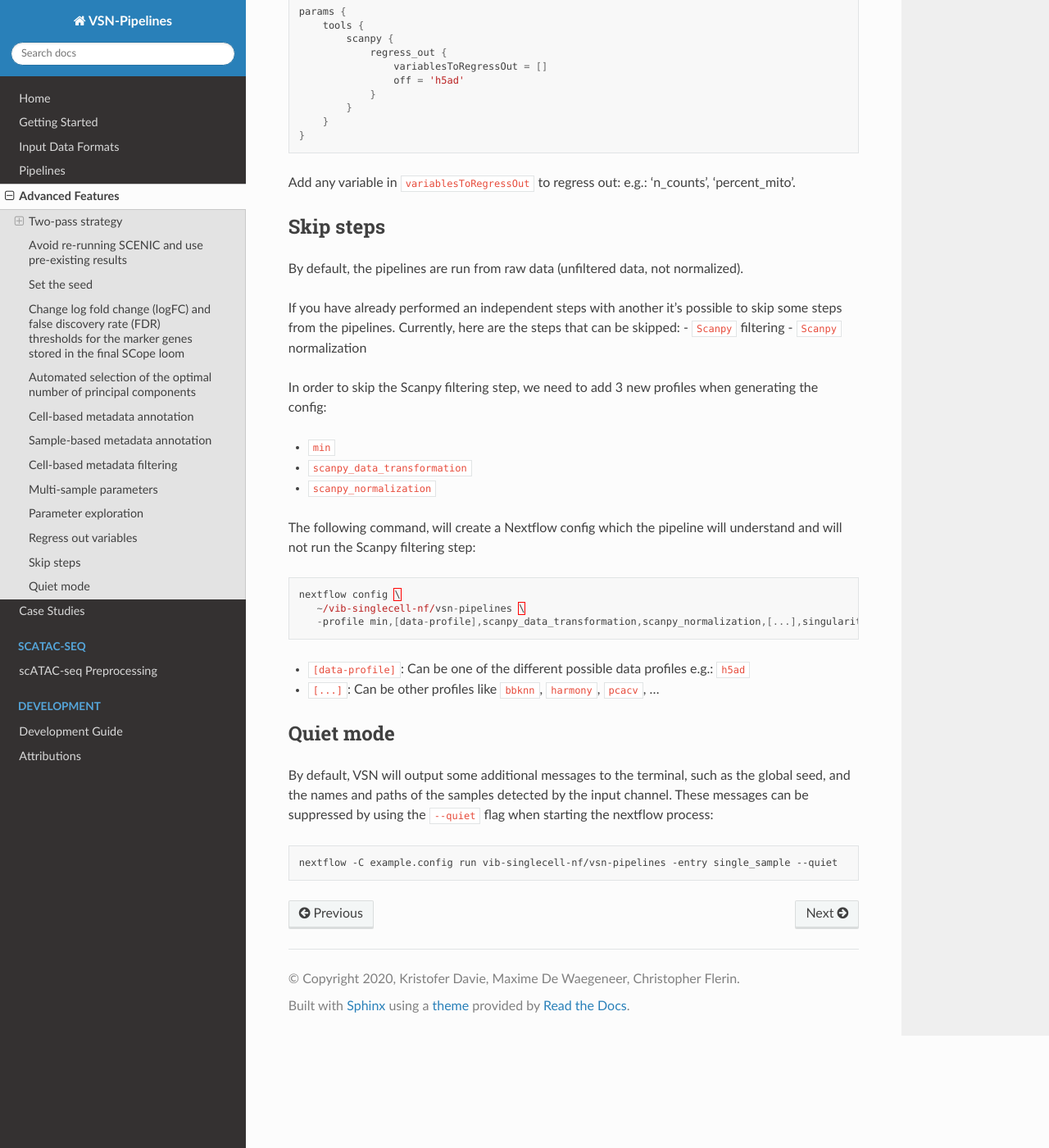
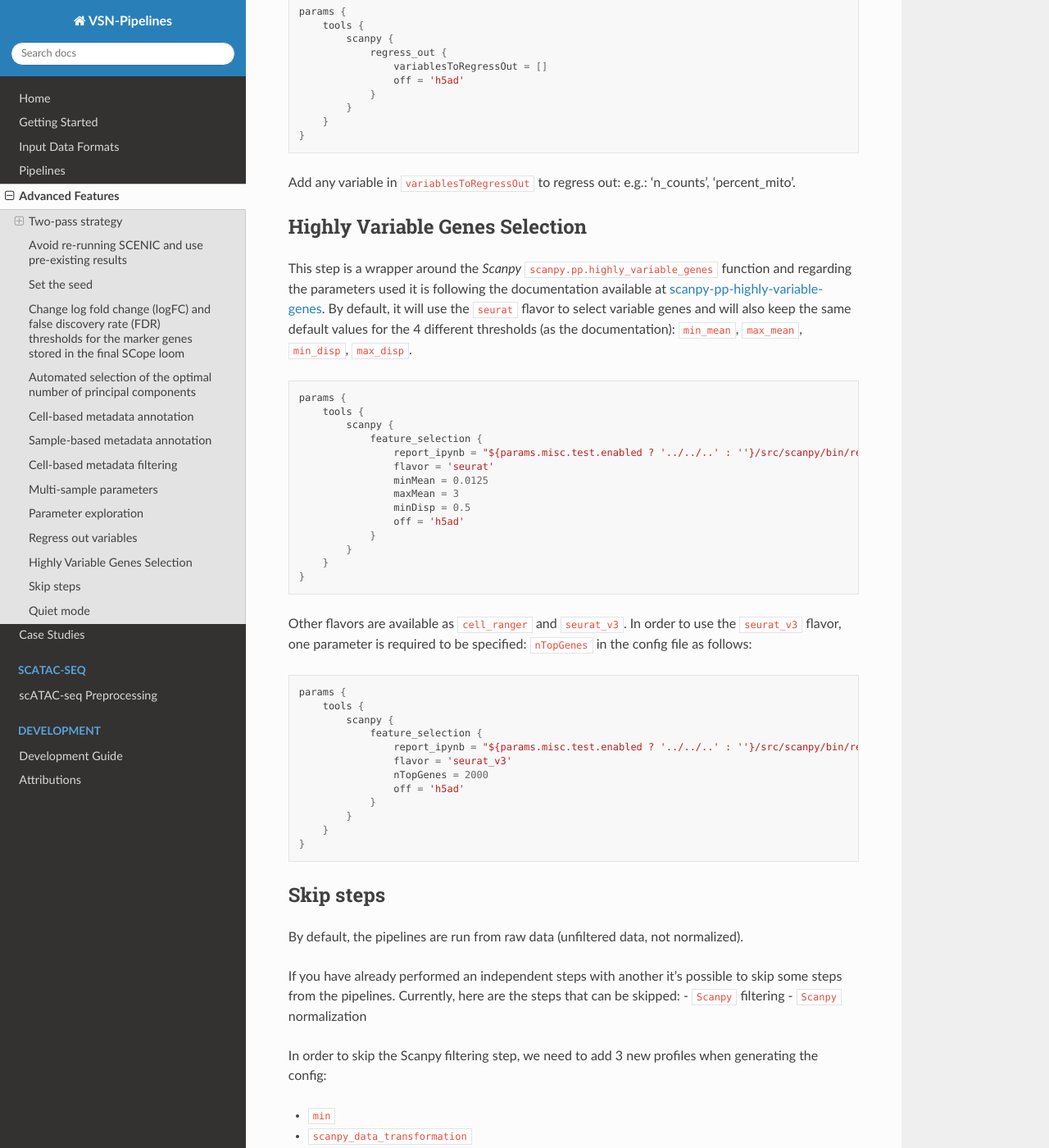
Before and after one commit to vib-singlecell-nf/vsn-pipelines, a Sphinx documentation site: the page built from docs/features.rst, in a window 1280 px wide and 1400 px high, scrolled down 9256 px. Shown: the whole window at 82% size. Built offline with Sphinx 7.4.7 and the Read the Docs theme 2.0.0, drawn with Linux system fonts in a browser that asks for light colours.

Commit message:
Fixes a bug not able to use seurat_v3 flavor Scanpy in hvg selection Add some docs

```diff
--- a/docs/features.rst
+++ b/docs/features.rst
@@ -439,6 +439,51 @@ By default, don't regress any variable out. To enable this features, the ``scanp
 
 Add any variable in ``variablesToRegressOut`` to regress out: e.g.: 'n_counts', 'percent_mito'.
 
+Highly Variable Genes Selection
+-------------------------------
+
+This step is a wrapper around the `Scanpy` ``scanpy.pp.highly_variable_genes`` function and regarding the parameters used it is following the documentation available at `scanpy-pp-highly-variable-genes`_.
+By default, it will use the ``seurat`` flavor to select variable genes and will also keep the same default values for the 4 different thresholds (as the documentation): ``min_mean``, ``max_mean``, ``min_disp``, ``max_disp``.
+
+.. _`scanpy-pp-highly-variable-genes`: https://scanpy.readthedocs.io/en/latest/generated/scanpy.pp.highly_variable_genes.html#scanpy-pp-highly-variable-genes.
+
+.. code:: groovy
+
+    params {
+        tools {
+            scanpy {
+                feature_selection {
+                    report_ipynb = "${params.misc.test.enabled ? '../../..' : ''}/src/scanpy/bin/reports/sc_select_variable_genes_report.ipynb"
+                    flavor = 'seurat'
+                    minMean = 0.0125
+                    maxMean = 3
+                    minDisp = 0.5
+                    off = 'h5ad'
+                }
+            }
+        }
+    }
+
+
+Other flavors are available as ``cell_ranger`` and ``seurat_v3``. In order to use the ``seurat_v3`` flavor, one parameter is required to be specified: ``nTopGenes`` in the config file as follows:
+
+.. code:: groovy
+
+    params {
+        tools {
+            scanpy {
+                feature_selection {
+                    report_ipynb = "${params.misc.test.enabled ? '../../..' : ''}/src/scanpy/bin/reports/sc_select_variable_genes_report.ipynb"
+                    flavor = 'seurat_v3'
+                    nTopGenes = 2000
+                    off = 'h5ad'
+                }
+            }
+        }
+    }
+
+
+
 Skip steps
 ----------
 
```
Also changed, not shown: 1 other file.
